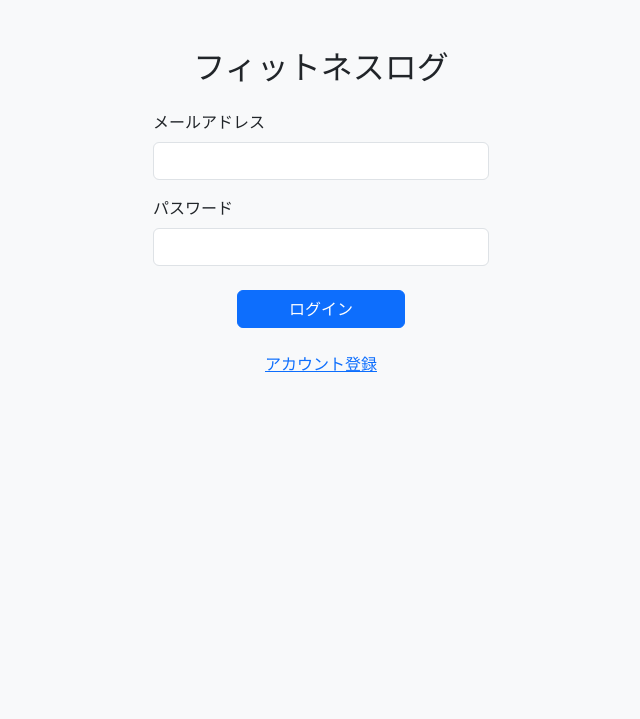
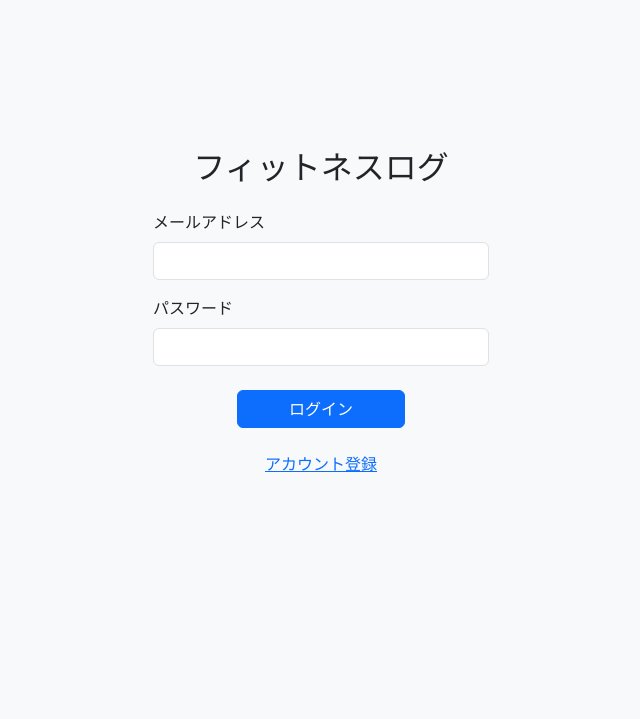
Before and after one commit to ao308/my-app, a Django app: page /login in a window 1280 px wide. Shown: the top 719 px of the page, without its empty margins (319-959 px from the left). Run offline with Django 5.2, Linux system fonts and the light colour scheme.

Commit message:
最新版

```diff
--- a/fitnessproject/app/templates/app/user_login.html
+++ b/fitnessproject/app/templates/app/user_login.html
@@ -10,7 +10,7 @@
 <body class="bg-light">
 
  <div class="d-flex justify-content-center align-items-center"
-     style="min-height: 100vh; transform: translateY(-180px);">
+     style="min-height: 100vh; transform: translateY(-80px);">
  <div class="container py-5" style="max-width: 360px;">
    <h2 class="mb-4 text-center">フィットネスログ</h2>
 
```
